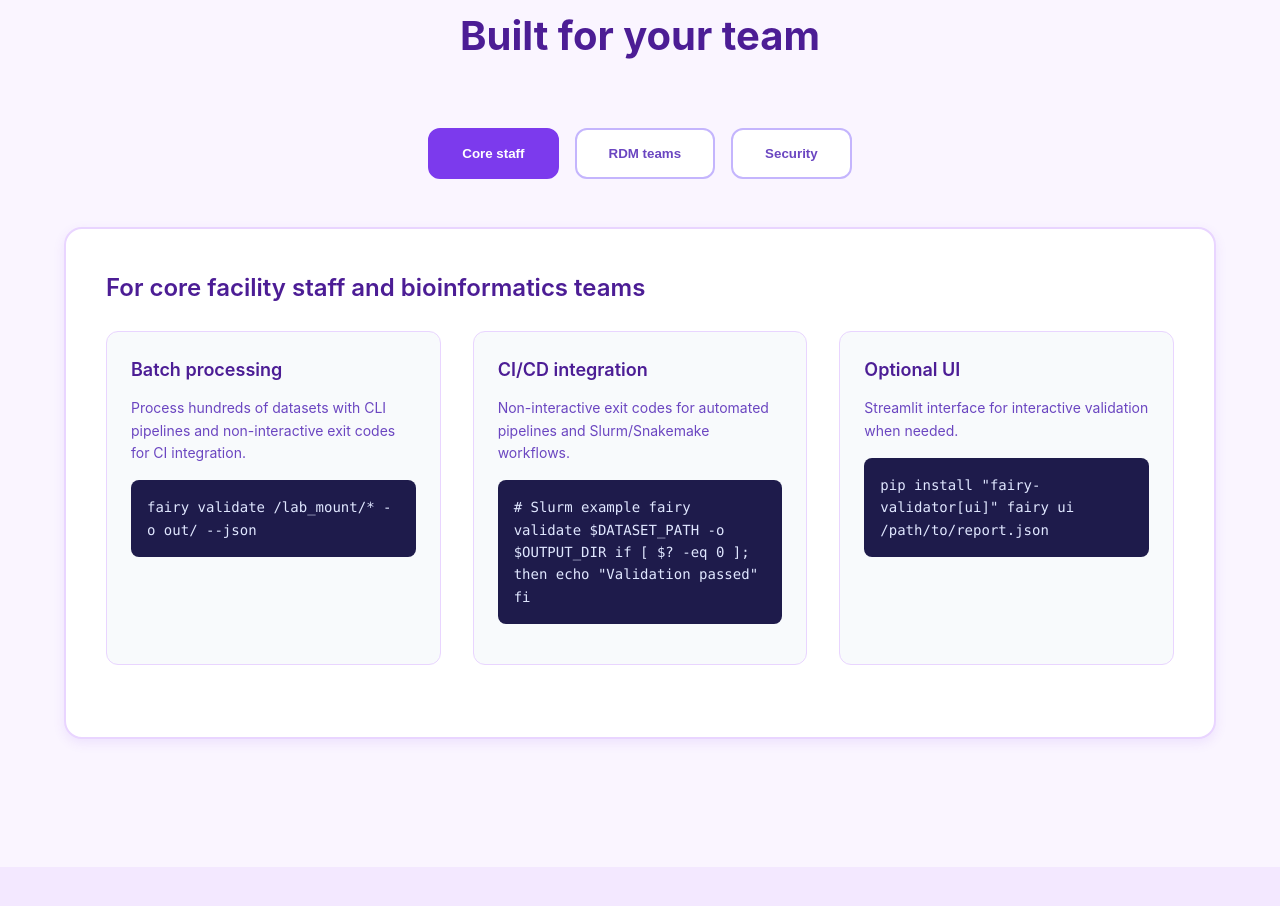
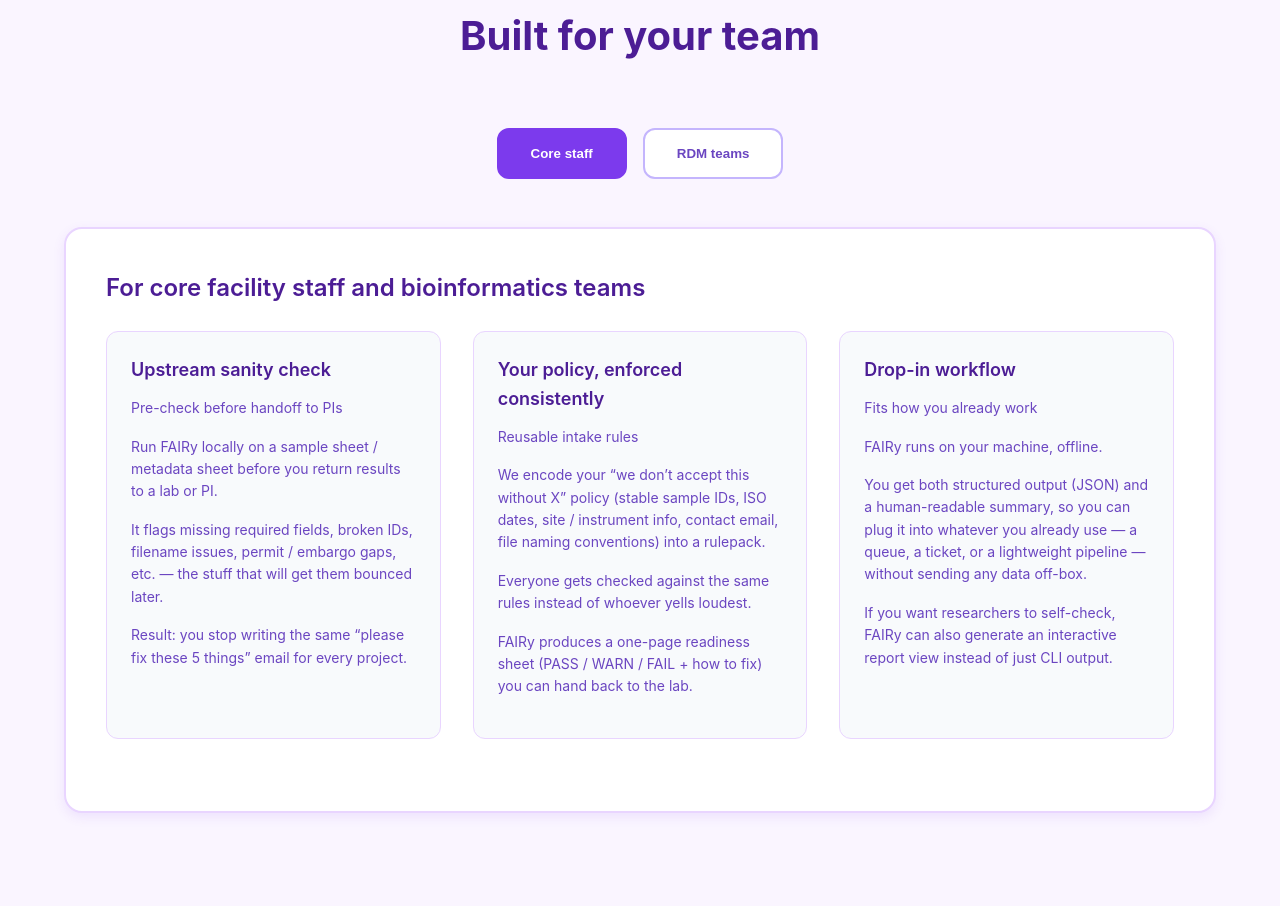
Before and after one commit to yuummmer/fairy-site, a Next.js app: page /institutions in a window 1280 px wide. Shown: the part 1020-1926 px from the top of the page. Built offline with nearby package versions, Linux system fonts and the light colour scheme.

Commit message:
sample-report: improve clarity and positioning (intro note, critical issue label, fail check copy, repository-style expectations section, provenance/command/digest footer); institutions: content tweaks and CTA removals

```diff
--- a/src/app/institutions/page.tsx
+++ b/src/app/institutions/page.tsx
@@ -404,12 +404,6 @@ export default function InstitutionsPage() {
               >
                 RDM teams
               </button>
-              <button
-                className={`tab ${activeTab === 'security' ? 'active' : ''}`}
-                onClick={() => setActiveTab('security')}
-              >
-                Security
-              </button>
             </div>
 
             {/* Core Staff Content */}
@@ -421,32 +415,27 @@ export default function InstitutionsPage() {
 
                 <div className="feature-grid">
                   <div className="feature-card">
-                    <h4>Batch processing</h4>
-                    <p>Process hundreds of datasets with CLI pipelines and non-interactive exit codes for CI integration.</p>
-                    <div className="code-block">
-                      fairy validate /lab_mount/* -o out/ --json
-                    </div>
+                    <h4>Upstream sanity check</h4>
+                    <p>Pre-check before handoff to PIs</p>
+                    <p>Run FAIRy locally on a sample sheet / metadata sheet before you return results to a lab or PI.</p>
+                    <p>It flags missing required fields, broken IDs, filename issues, permit / embargo gaps, etc. — the stuff that will get them bounced later.</p>
+                    <p>Result: you stop writing the same “please fix these 5 things” email for every project.</p>
                   </div>
 
                   <div className="feature-card">
-                    <h4>CI/CD integration</h4>
-                    <p>Non-interactive exit codes for automated pipelines and Slurm/Snakemake workflows.</p>
-                    <div className="code-block">
-                      # Slurm example
-                      fairy validate $DATASET_PATH -o $OUTPUT_DIR
-                      if [ $? -eq 0 ]; then
-                        echo "Validation passed"
-                      fi
-                    </div>
+                    <h4>Your policy, enforced consistently</h4>
+                    <p>Reusable intake rules</p>
+                    <p>We encode your “we don’t accept this without X” policy (stable sample IDs, ISO dates, site / instrument info, contact email, file naming conventions) into a rulepack.</p>
+                    <p>Everyone gets checked against the same rules instead of whoever yells loudest.</p>
+                    <p>FAIRy produces a one-page readiness sheet (PASS / WARN / FAIL + how to fix) you can hand back to the lab.</p>
                   </div>
 
                   <div className="feature-card">
-                    <h4>Optional UI</h4>
-                    <p>Streamlit interface for interactive validation when needed.</p>
-                    <div className="code-block">
-                      pip install "fairy-validator[ui]"
-                      fairy ui /path/to/report.json
-                    </div>
+                    <h4>Drop-in workflow</h4>
+                    <p>Fits how you already work</p>
+                    <p>FAIRy runs on your machine, offline.</p>
+                    <p>You get both structured output (JSON) and a human-readable summary, so you can plug it into whatever you already use — a queue, a ticket, or a lightweight pipeline — without sending any data off-box.</p>
+                    <p>If you want researchers to self-check, FAIRy can also generate an interactive report view instead of just CLI output.</p>
                   </div>
                 </div>
               </div>
@@ -461,8 +450,8 @@ export default function InstitutionsPage() {
 
                 <div className="feature-grid">
                   <div className="feature-card">
-                    <h4>Repository-specific checks</h4>
-                    <p>Current checks for GEO/Zenodo with links to official guidelines. Coming next: SRA, BioSample preflight.</p>
+                    <h4>Repository-style preflight checks</h4>
+                    <p>We’re modeling FAIRy’s rulepacks after what repositories like GEO and Zenodo already reject at submission time (missing required fields, bad filenames, etc.). Coming next: SRA and BioSample-style preflight.</p>
                     <ul style={{ color: '#6b46c1', fontSize: '0.875rem', marginTop: '0.5rem' }}>
                       <li>Metadata completeness validation</li>
                       <li>File naming convention checks</li>
@@ -482,59 +471,15 @@ export default function InstitutionsPage() {
                   </div>
 
                   <div className="feature-card">
-                    <h4>PDF/HTML outputs</h4>
-                    <p>Print-ready reports with sticky headers and accessibility features for archiving.</p>
-                    <ul style={{ color: '#6b46c1', fontSize: '0.875rem', marginTop: '0.5rem' }}>
-                      <li>Download as PDF for ticket systems</li>
-                      <li>SHA256 manifest for provenance</li>
-                      <li>Command used tracking</li>
-                    </ul>
+                    <h4>Exportable reports</h4>
+                    <p>FAIRy produces a one-page readiness sheet (PASS / WARN / FAIL + how to fix) that you can save, print, or attach to a ticket/request.</p>
+                    <p>We’re working on lightweight provenance details — like including the command used and file hashes — so you can show when/what was checked.</p>
                   </div>
                 </div>
               </div>
             )}
 
-            {/* Security Teams Content */}
-            {activeTab === 'security' && (
-              <div className="tab-content">
-                <h3 style={{ fontSize: '1.5rem', fontWeight: '600', color: '#4c1d95', marginBottom: '1.5rem' }}>
-                  For IT security and governance teams
-                </h3>
 
-                <div className="feature-grid">
-                  <div className="feature-card">
-                    <h4>Local-first architecture</h4>
-                    <p>No telemetry in v0.1. All processing happens on-device. Environment variable to opt-in to future analytics.</p>
-                    <div className="code-block">
-                      # Offline install
-                      pip install fairy-validator --no-deps
-                      # No credentials stored
-                      # No data uploads
-                    </div>
-                  </div>
-
-                  <div className="feature-card">
-                    <h4>Transparency & compliance</h4>
-                    <p>SBOM (pip/conda lockfile), LICENSE, third-party dependency list. Update checks hit PyPI JSON only.</p>
-                    <div className="code-block">
-                      # Opt-out update checks
-                      export FAIRY_NO_UPDATE=1
-                      fairy validate /data/dataset
-                    </div>
-                  </div>
-
-                  <div className="feature-card">
-                    <h4>Procurement-ready</h4>
-                    <p>Complete security documentation, dependency audit trail, and compliance evidence for institutional approval.</p>
-                    <ul style={{ color: '#6b46c1', fontSize: '0.875rem', marginTop: '0.5rem' }}>
-                      <li>Software Bill of Materials (SBOM)</li>
-                      <li>Third-party dependency audit</li>
-                      <li>Privacy impact assessment</li>
-                    </ul>
-                  </div>
-                </div>
-              </div>
-            )}
           </div>
         </section>
 
```
Also changed, not shown: src/app/sample-report/page.tsx (+17 -9 lines).
